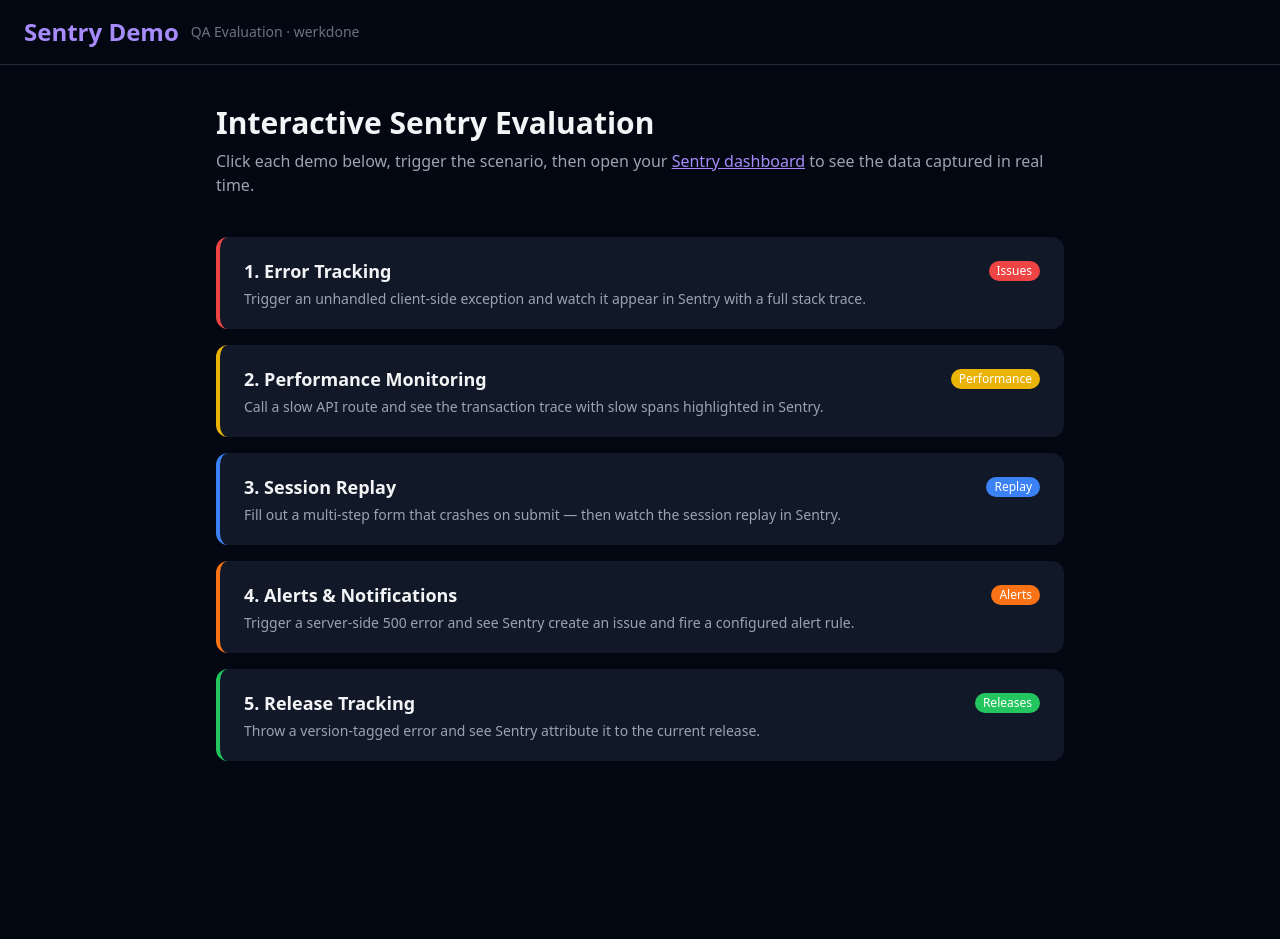
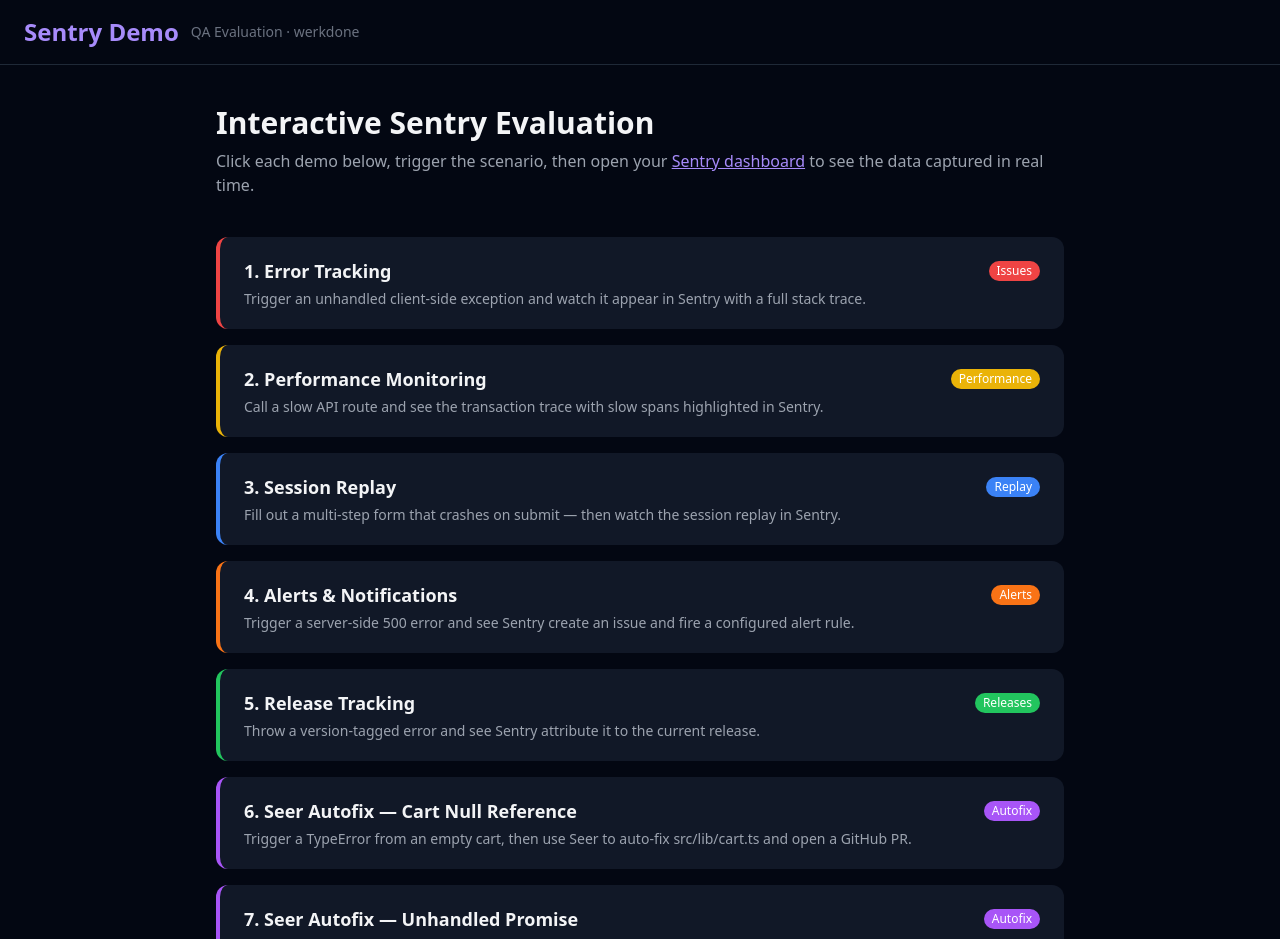
Before and after one commit to lukydwisaputra/sentry-simulation, a Next.js app: page / in a window 1280 px wide. Shown: the top 939 px of the page. Before the commit the page ends 801 px from the top, so only its background shows below. Built offline with nearby package versions, Linux system fonts and the light colour scheme.

Commit message:
feat: add 3 Seer autofix demo cards to homepage

```diff
--- a/src/app/page.tsx
+++ b/src/app/page.tsx
@@ -41,6 +41,30 @@
     color: "border-green-500",
     badge: "bg-green-500",
   },
+  {
+    href: "/demo/seer-cart",
+    title: "6. Seer Autofix — Cart Null Reference",
+    description: "Trigger a TypeError from an empty cart, then use Seer to auto-fix src/lib/cart.ts and open a GitHub PR.",
+    feature: "Autofix",
+    color: "border-purple-500",
+    badge: "bg-purple-500",
+  },
+  {
+    href: "/demo/seer-checkout",
+    title: "7. Seer Autofix — Unhandled Promise",
+    description: "Submit a $0 checkout to crash the server route, then let Seer add try/catch and create a PR.",
+    feature: "Autofix",
+    color: "border-purple-500",
+    badge: "bg-purple-500",
+  },
+  {
+    href: "/demo/seer-recommendations",
+    title: "8. Seer Autofix — Off-by-One Array",
+    description: "Pass userId=100 to overflow the product array, then watch Seer clamp the index and open a PR.",
+    feature: "Autofix",
+    color: "border-purple-500",
+    badge: "bg-purple-500",
+  },
 ];
 
 export default function HomePage() {
```
